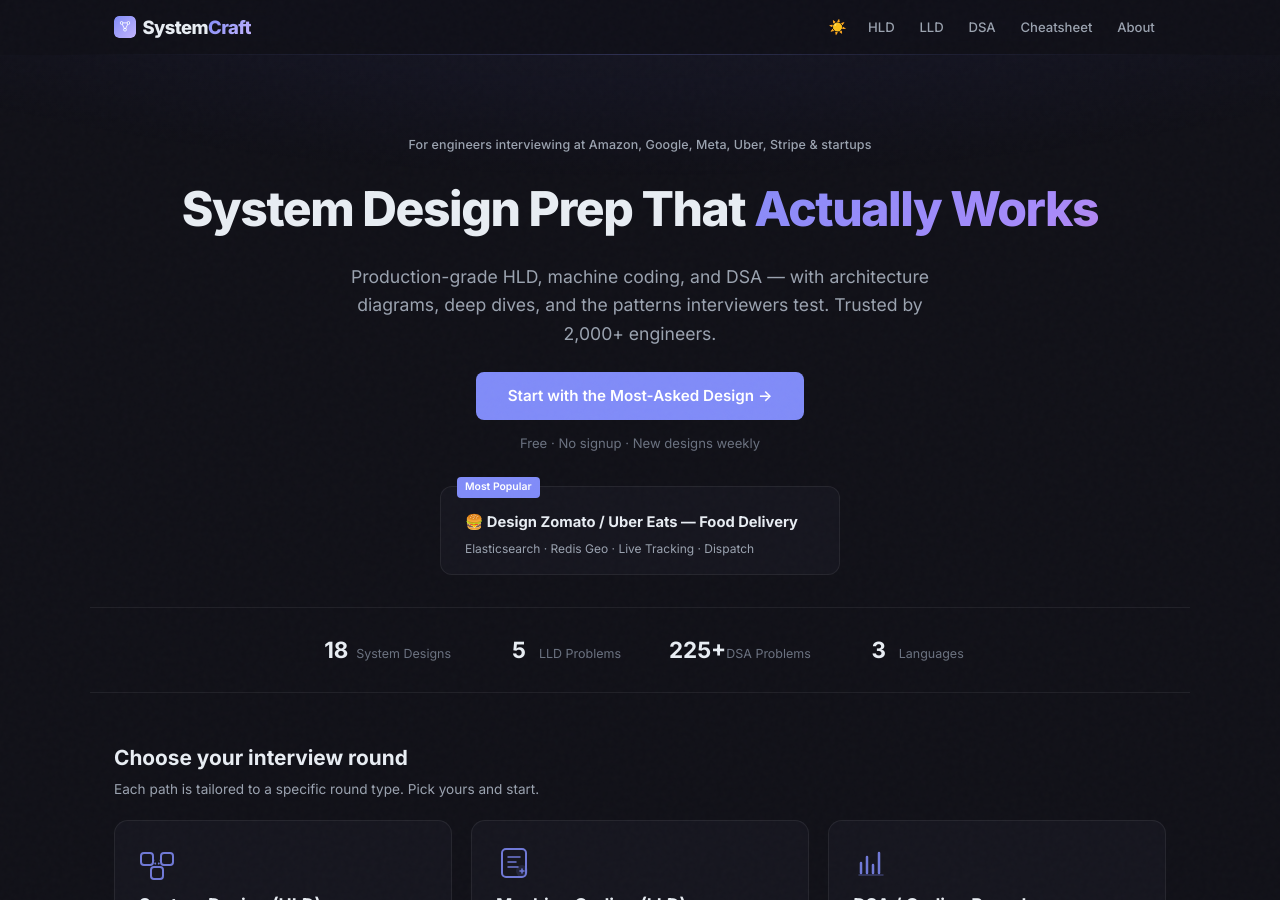
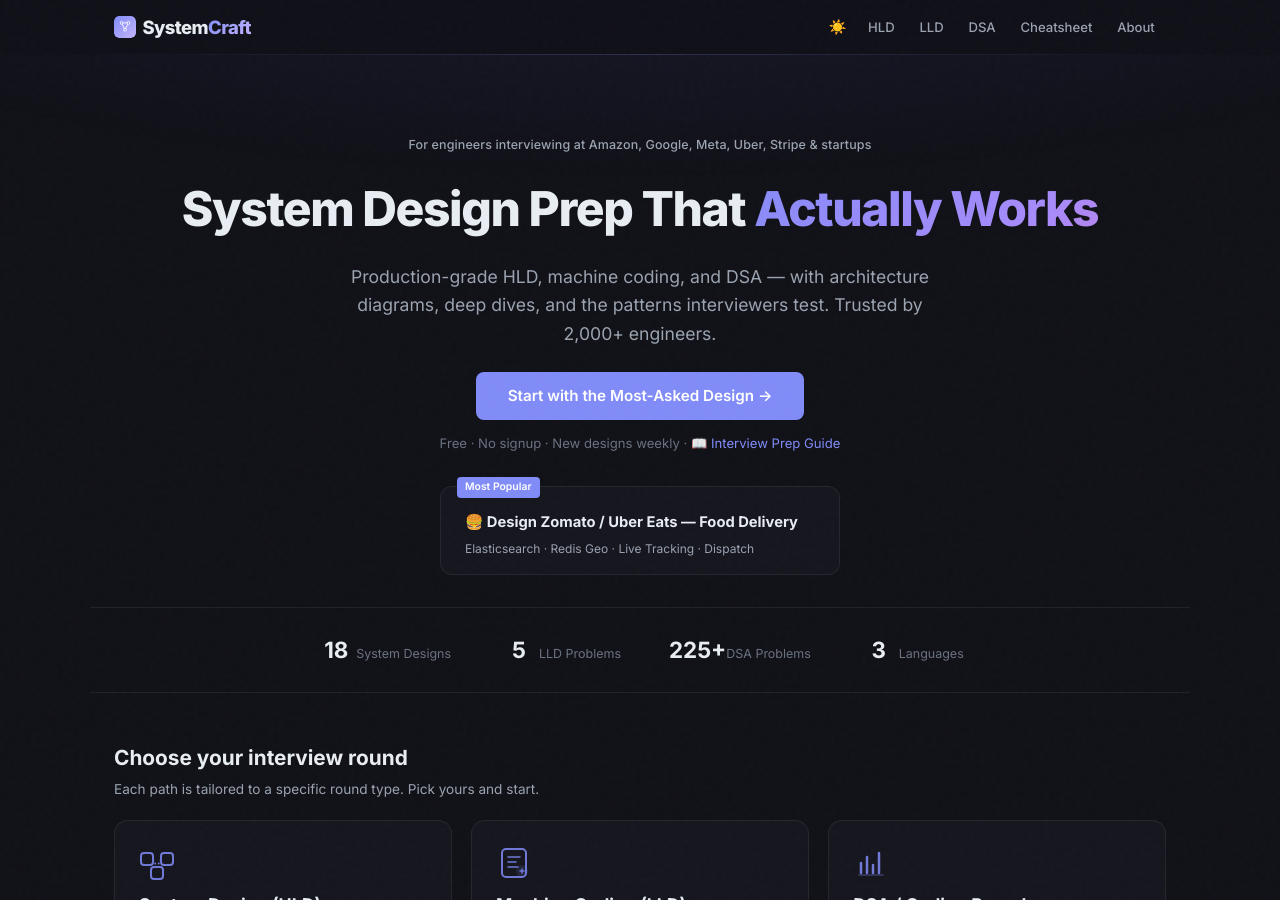
Before and after one commit to iluzn/HLD-Designs, a Jekyll site: the page built from index.html, in a window 1280 px wide and 900 px high. Built offline with Jekyll 4.4.1, drawn with Linux system fonts in a browser that asks for light colours.

Commit message:
add interview guide link to homepage hero + all footers

```diff
--- a/_layouts/default.html
+++ b/_layouts/default.html
@@ -325,7 +325,7 @@
     </div>
 
     <footer>
-        <p>&copy; 2026 SystemCraft &middot; <a href="/">Home</a> &middot; <a href="/hld">HLD</a> &middot; <a href="/lld">LLD</a> &middot; <a href="/dsa">DSA</a> &middot; <a href="/cheatsheet">Cheatsheet</a> &middot; <a href="/about">About</a> &middot; <a href="/privacy">Privacy</a></p>
+        <p>&copy; 2026 SystemCraft &middot; <a href="/">Home</a> &middot; <a href="/hld">HLD</a> &middot; <a href="/lld">LLD</a> &middot; <a href="/dsa">DSA</a> &middot; <a href="/system-design-interview-guide">Interview Guide</a> &middot; <a href="/cheatsheet">Cheatsheet</a> &middot; <a href="/about">About</a> &middot; <a href="/privacy">Privacy</a></p>
     </footer>
 
     <button id="back-to-top" title="Back to top">&uarr;</button>
--- a/index.html
+++ b/index.html
@@ -237,7 +237,7 @@
     <h1>System Design Prep That <em>Actually Works</em></h1>
     <p>Production-grade HLD, machine coding, and DSA — with architecture diagrams, deep dives, and the patterns interviewers test. Trusted by 2,000+ engineers.</p>
     <a class="hero-cta" href="/hld">Start with the Most-Asked Design →</a>
-    <div class="hero-sub">Free &middot; No signup &middot; New designs weekly</div>
+    <div class="hero-sub">Free &middot; No signup &middot; New designs weekly &middot; <a href="/system-design-interview-guide" style="color:var(--accent);text-decoration:none;">📖 Interview Prep Guide</a></div>
 
     <!-- Preview card — shows what you get -->
     <a href="/hld/Zomato" class="hero-preview">
@@ -346,7 +346,7 @@
 </div>
 
 <footer>
-    <p><a href="/">Home</a> &middot; <a href="/hld">HLD</a> &middot; <a href="/lld">LLD</a> &middot; <a href="/dsa">DSA</a> &middot; <a href="/cheatsheet">Cheatsheet</a> &middot; <a href="/about">About</a> &middot; <a href="/privacy">Privacy</a></p>
+    <p><a href="/">Home</a> &middot; <a href="/hld">HLD</a> &middot; <a href="/lld">LLD</a> &middot; <a href="/dsa">DSA</a> &middot; <a href="/system-design-interview-guide">Interview Guide</a> &middot; <a href="/cheatsheet">Cheatsheet</a> &middot; <a href="/about">About</a> &middot; <a href="/privacy">Privacy</a></p>
     <p style="margin-top:0.5rem;">&copy; 2026 SystemCraft. Free forever.</p>
 </footer>
 
```
